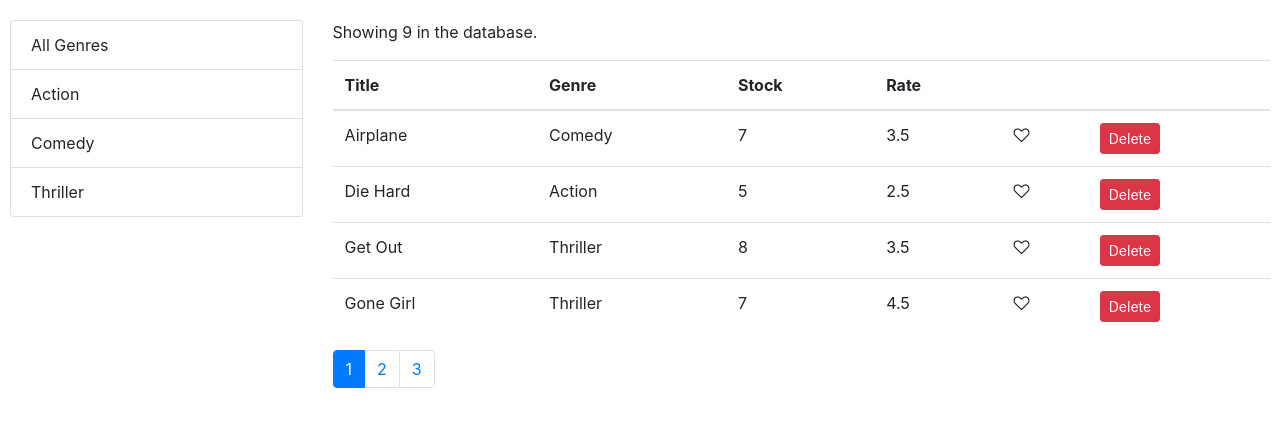
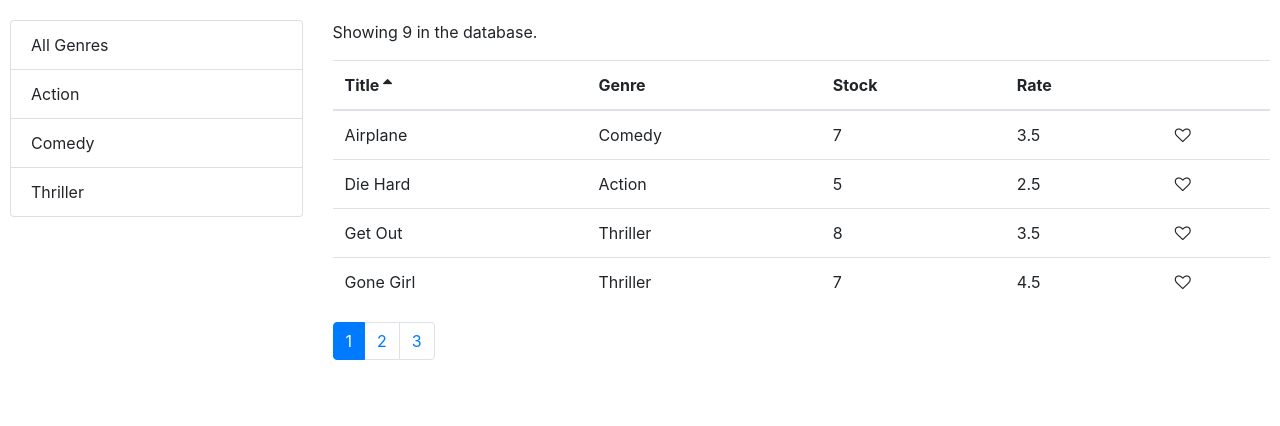
Before and after one commit to Biagemc/vidly-react-app, a React (Create React App) app: page / in a window 1280 px wide. Shown: the top 426 px of the page. Built offline with nearby package versions, Linux system fonts and the light colour scheme.

Commit message:
added sorting icon and updated mispelling

```diff
--- a/src/components/common/like.jsx
+++ b/src/components/common/like.jsx
@@ -1,4 +1,4 @@
-import React, { Component } from "react";
+import React from "react";
 
 const Like = (props) => {
   let classes = "fa fa-heart";
--- a/src/components/common/listGroup.jsx
+++ b/src/components/common/listGroup.jsx
@@ -1,7 +1,6 @@
 import React from "react";
 
-const ListGroup = (props) => {
-  const { items, textProperty, valueProperty, onItemSelect, selectedItem } = props;
+const ListGroup = ({ items, textProperty, valueProperty, selectedItem, onItemSelect }) => {
   return (
     <ul className="list-group">
       {items.map((item) => (
@@ -19,7 +18,7 @@
 
 ListGroup.defaultProps = {
   textProperty: "name",
-  valuePropertyb: "_id",
+  valueProperty: "_id",
 };
 
 export default ListGroup;
--- a/src/components/common/pagination.jsx
+++ b/src/components/common/pagination.jsx
@@ -1,6 +1,6 @@
 import React from "react";
+import PropTypes from "prop-types";
 import _ from "lodash";
-import PropTypes from "prop-types";
 
 const Pagination = (props) => {
   const { itemsCount, pageSize, onPageChange, currentPage } = props;
--- a/src/components/common/tableHeader.jsx
+++ b/src/components/common/tableHeader.jsx
@@ -10,13 +10,21 @@
     }
     this.props.onSort(sortColumn);
   };
+
+  renderSortIcon = (column) => {
+    const { sortColumn } = this.props;
+    if (column.path !== sortColumn.path) return null;
+    if (sortColumn.order === "asc") return <i className="fa fa-sort-asc" />;
+    return <i className="fa fa-sort-desc" />;
+  };
+
   render() {
     return (
       <thead>
         <tr>
           {this.props.columns.map((column) => (
-            <th key={column.path || column.key} onClick={() => this.raiseSort(column.path)}>
-              {column.label}
+            <th className="clickable" key={column.path || column.key} onClick={() => this.raiseSort(column.path)}>
+              {column.label} {this.renderSortIcon(column)}
             </th>
           ))}
         </tr>
--- a/src/components/moviesTable.jsx
+++ b/src/components/moviesTable.jsx
@@ -5,26 +5,25 @@
 
 class MoviesTable extends Component {
   columns = [
-    { path: "title", label: "Title" },
+    {
+      path: "title",
+      label: "Title",
+      // content: (movie) => <Link to={`/movies/${movie._id}`}>{movie.title}</Link>,
+    },
     { path: "genre.name", label: "Genre" },
     { path: "numberInStock", label: "Stock" },
     { path: "dailyRentalRate", label: "Rate" },
-    { key: "like", content: (movie) => <Like liked={movie.liked} onClick={() => this.props.onLike(movie)} /> },
     {
-      key: "delete",
-      content: (movie) => (
-        <button onClick={() => this.props.onDelete(movie)} className="btn btn-danger btn-sm">
-          Delete
-        </button>
-      ),
+      key: "like",
+      content: (movie) => <Like liked={movie.liked} onClick={() => this.props.onLike(movie)} />,
     },
   ];
 
   render() {
-    const { movies, sortColmun, onSort } = this.props;
+    const { movies, sortColumn, onSort } = this.props;
     return (
       <table className="table">
-        <TableHeader sortColmun={sortColmun} onSort={onSort} columns={this.columns} />
+        <TableHeader sortColumn={sortColumn} onSort={onSort} columns={this.columns} />
         <TableBody columns={this.columns} data={movies} />
       </table>
     );
--- a/src/index.css
+++ b/src/index.css
@@ -10,3 +10,7 @@
 code {
   font-family: source-code-pro, Menlo, Monaco, Consolas, "Courier New", monospace;
 }
+
+.clickable {
+  cursor: pointer;
+}
--- a/src/index.js
+++ b/src/index.js
@@ -1,7 +1,7 @@
 import React from "react";
 import ReactDOM from "react-dom";
 import "./index.css";
-import App from "./App";
+// import App from "./App";
 import * as serviceWorker from "./serviceWorker";
 import "bootstrap/dist/css/bootstrap.css";
 import "font-awesome/css/font-awesome.css";
```
